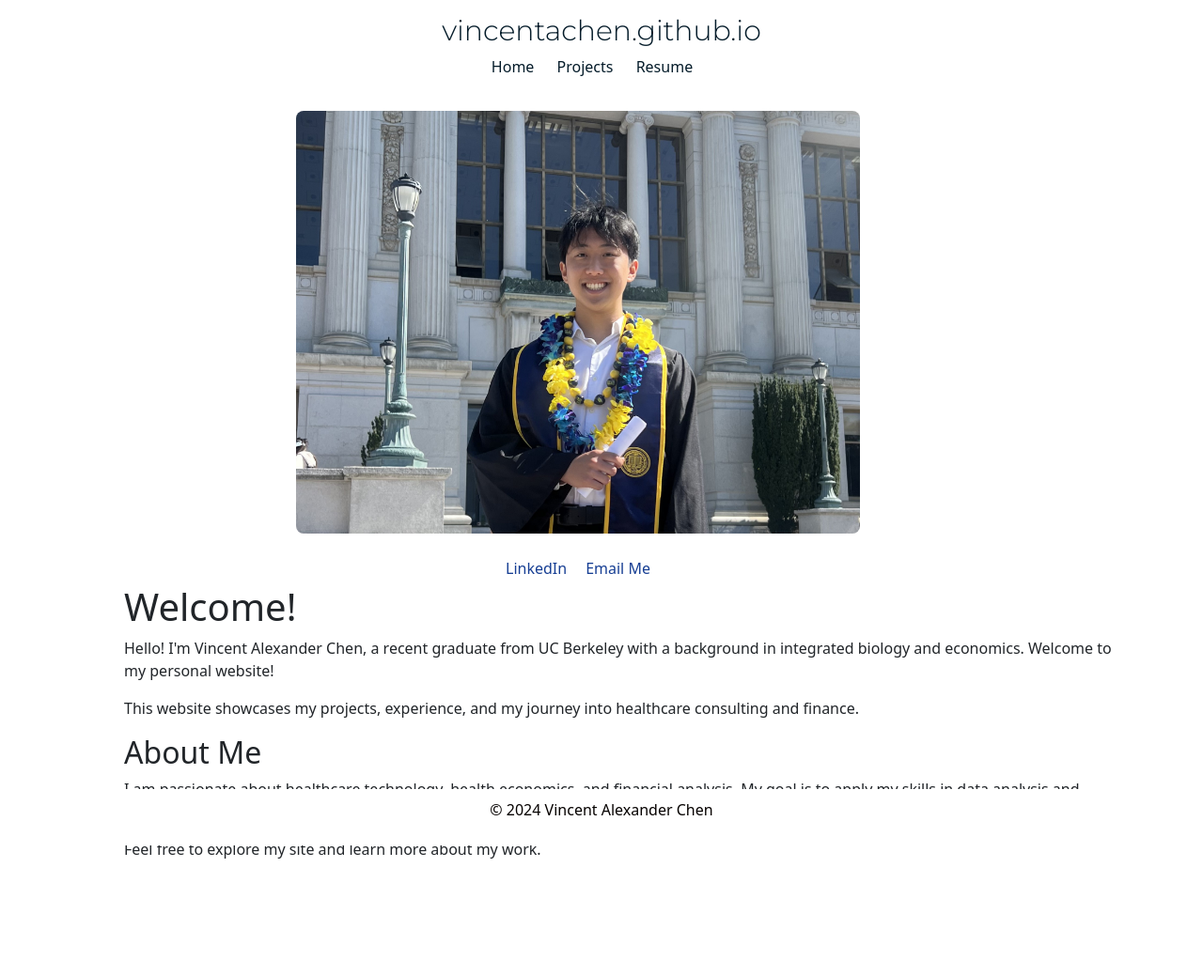
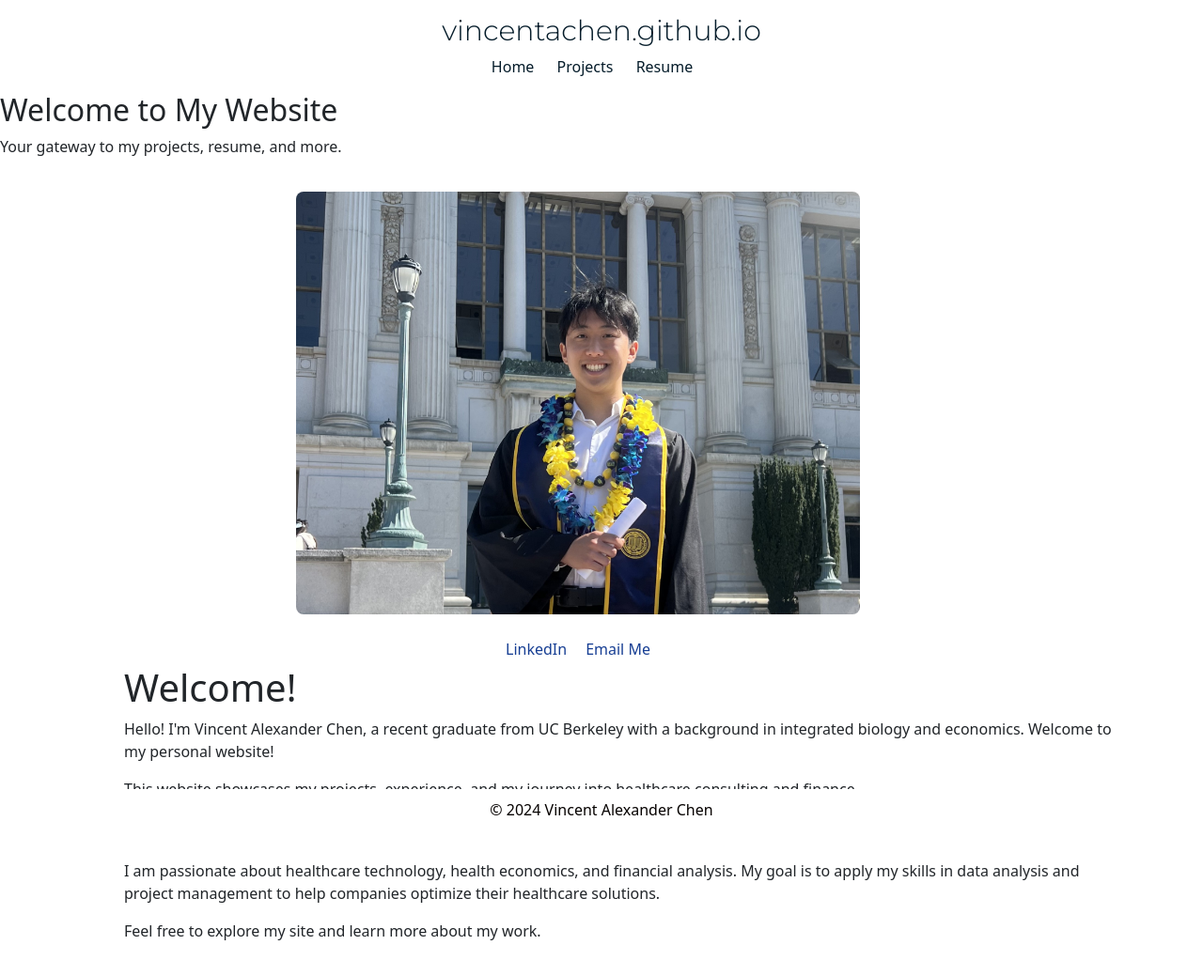
Before and after one commit to vincentachen/vincentachen.github.io, a Jekyll site: the page built from index.md, in a window 1280 px wide. Shown: the whole page at 94% size. Built offline with Jekyll 4.4.1, drawn with Linux system fonts in a browser that asks for light colours; before the commit the page ends 952 px from its top, so only the background shows below that.

Commit message:
Update default.html

```diff
--- a/_layouts/default.html
+++ b/_layouts/default.html
@@ -34,6 +34,14 @@
         </nav>
     </header>
 
+        <!-- Banner Section -->
+    <section class="banner">
+        <div class="banner-content">
+            <h2>Welcome to My Website</h2>
+            <p>Your gateway to my projects, resume, and more.</p>
+        </div>
+    </section>
+
     <main>
         {{ content }}
     </main>
```
